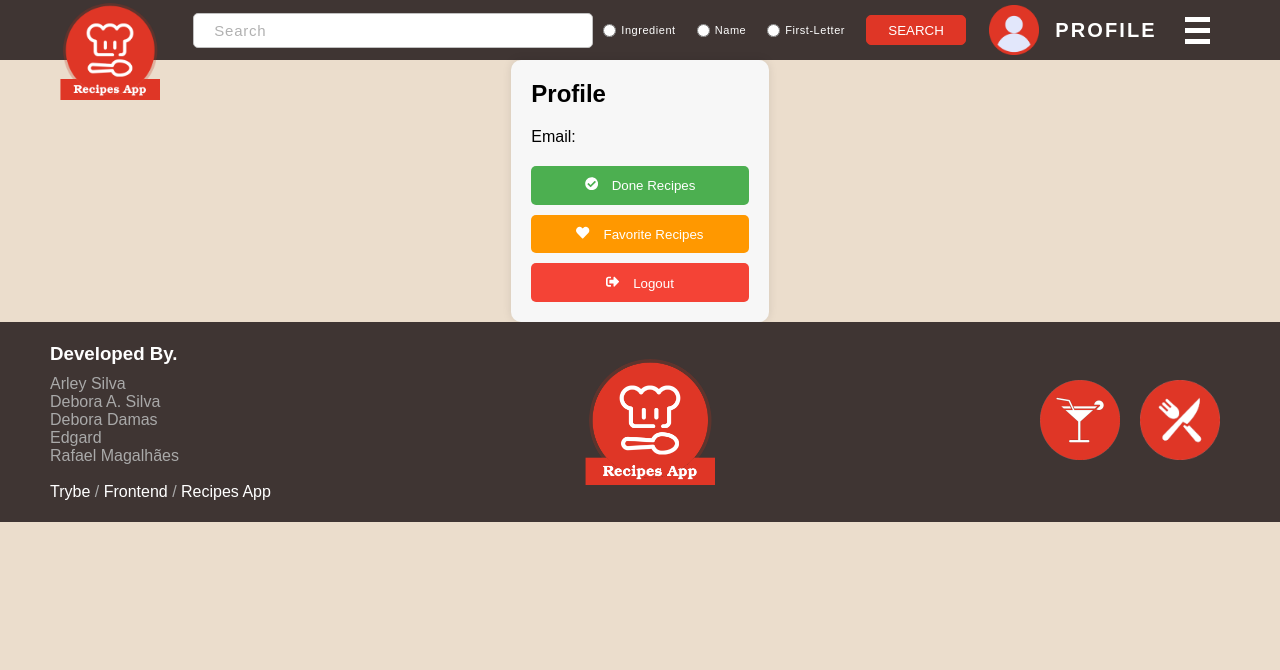
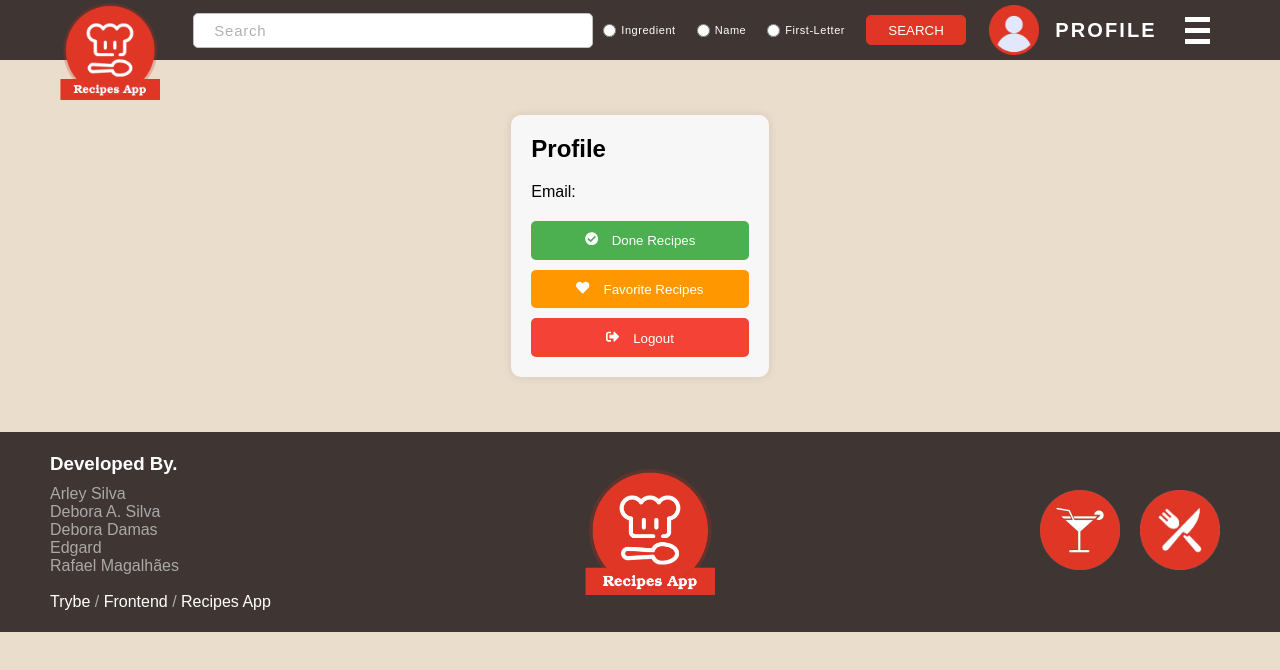
Before and after one commit to rafaelmagalhaesguedes/recipesApp, a React (Vite) app: page /profile in a window 1280 px wide. Shown: the top 670 px of the page. Built offline with nearby package versions, Linux system fonts and the light colour scheme.

Commit message:
fix: height page profile

```diff
--- a/src/pages/Profile/Profile.module.css
+++ b/src/pages/Profile/Profile.module.css
@@ -2,7 +2,7 @@
   background-color: #f7f7f7;
   border-radius: 10px;
   box-shadow: 0 0 10px rgba(0, 0, 0, 0.1);
-  margin: 0 auto;
+  margin: 55px;
   max-width: 400px;
   padding: 20px;
 }
```
